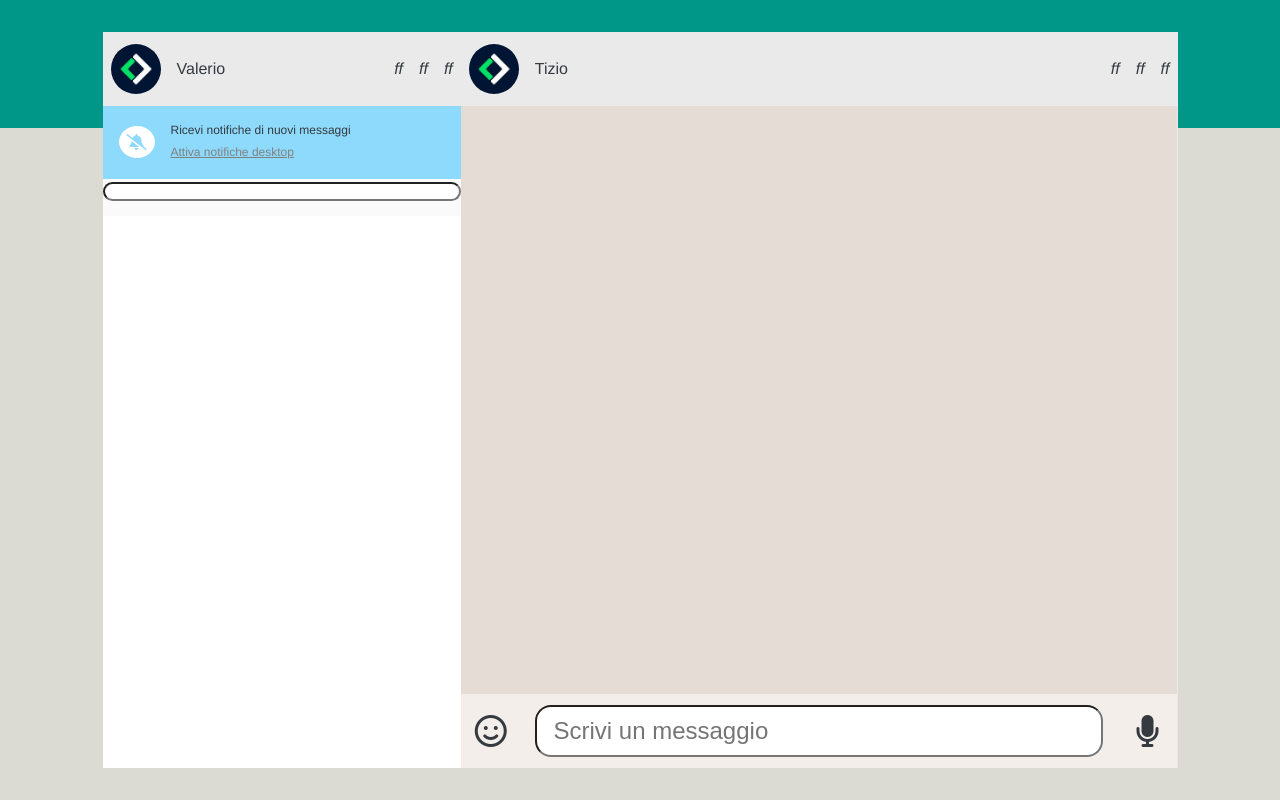
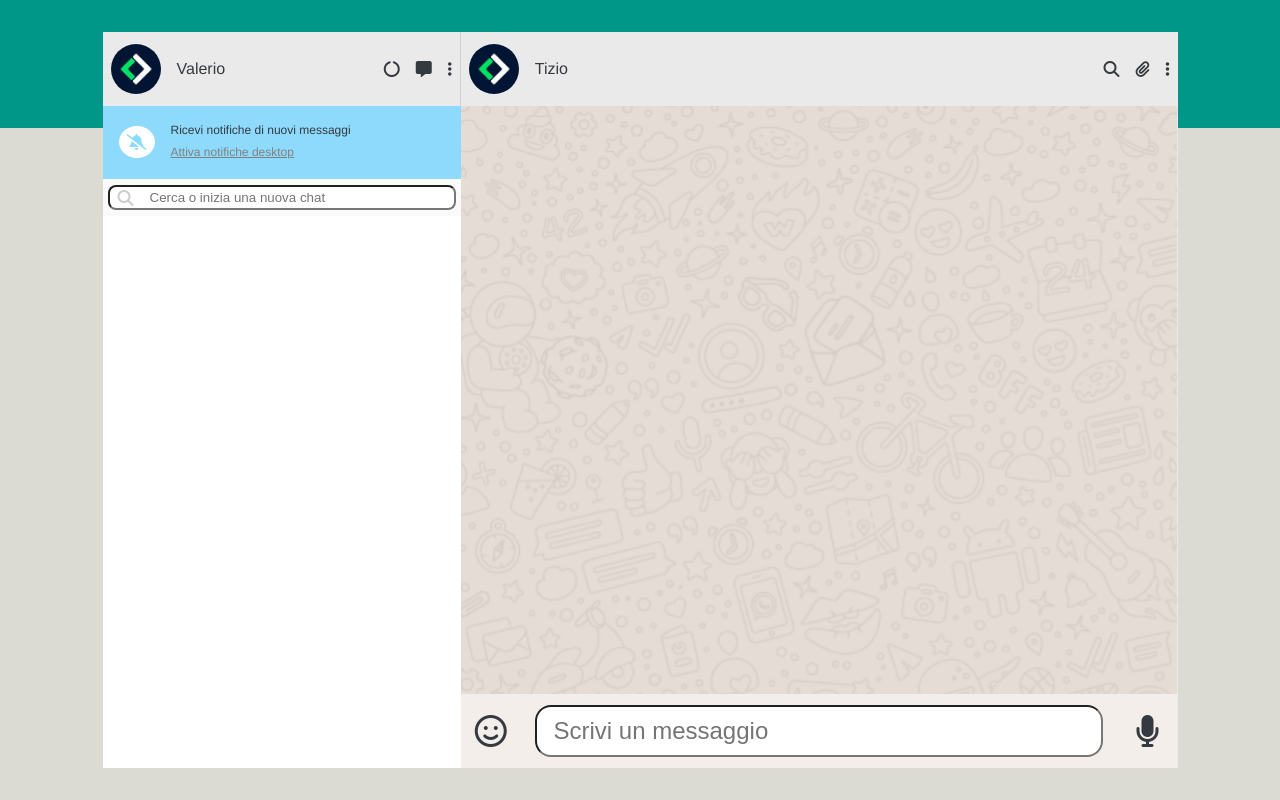
Before and after one commit to ValerioViteritti/vue-boolzapp, a plain HTML site: page index.html in a window 1280 px wide. Drawn offline with nearby package versions, Linux system fonts and the light colour scheme.

Commit message:
0.0.7 fixate varie modifiche all'html e al css

```diff
--- a/css/style.css
+++ b/css/style.css
@@ -34,6 +34,7 @@ img{
 #profilo-utente{
     background-color: #eaeaea;
     height: calc(100% / 20 * 2);
+    border-right: 1px solid rgb(209, 209, 209);
 
 }
 
@@ -57,6 +58,29 @@ img{
 #barra-ricerca{
     background-color:#fafafa;
     height: calc(100% / 20 * 1);
+    position: relative;
+}
+
+#barra-ricerca input{
+    width: 100%;
+    padding-left: 2.5rem; /* spazio per l'icona */
+    box-sizing: border-box;
+    background-color: #ffffff;
+}
+
+#barra-ricerca .fa-magnifying-glass{
+    position: absolute;
+    top: 50%;
+    left: 15px; /* distanza dal bordo sinistro */
+    transform: translateY(-50%);
+    color: #ccc; /* colore dell'icona */
+}
+
+#barra-cerca-utente{
+    background-color: #ffffff;
+    border-radius: 0.5rem;
+    padding: 0 1rem;
+    margin: 0 5px;
 }
 
 #contatti{
@@ -77,7 +101,7 @@ img{
 }
 
 #messaggistica{
-    background-image: ;
+    background-image: url("../img/28719144-86dc0f70-73b1-11e7-911d-60d70fcded21.png");
     height: calc(100% / 20 * 16);
 }
 
--- a/index.html
+++ b/index.html
@@ -3,7 +3,7 @@
 <head>
     <meta charset="UTF-8">
     <meta name="viewport" content="width=device-width, initial-scale=1.0">
-    <title></title>
+    <title><i class="fa-brands fa-whatsapp"></i></title>
 
     <!-- Link BOOTSTRAP
     <link href="https://cdn.jsdelivr.net/npm/bootstrap@5.3.3/dist/css/bootstrap.min.css" rel="stylesheet" integrity="sha384-QWTKZyjpPEjISv5WaRU9OFeRpok6YctnYmDr5pNlyT2bRjXh0JMhjY6hW+ALEwIH" crossorigin="anonymous"> -->
@@ -32,9 +32,9 @@
                             <span class="gap-item">Valerio</span>
                         </div>
                         <div class="float-right h-100 d-flex align-items-center">
-                            <i class="gap-item">ff</i>
-                            <i class="gap-item">ff</i>
-                            <i class="gap-item">ff</i>
+                            <i class="fa-solid fa-circle-notch gap-item pointer"></i>
+                            <i class="fa-solid fa-message gap-item pointer"></i>
+                            <i class="fa-solid fa-ellipsis-vertical gap-item pointer"></i>
                         </div>
                     </div>
                     <!-- NOTIFICHE -->
@@ -47,8 +47,9 @@
 
                     </div>
                     <!-- BARRA RICERCA -->
-                    <div id="barra-ricerca">
-                        <input type="text" name="" id="barra-messaggio" class="w-100">
+                    <div id="barra-ricerca" class="d-flex align-items-center h-100">
+                        <i class="fa-solid fa-magnifying-glass"></i>
+                        <input type="text" name="" id="barra-cerca-utente" class="w-100 h-70" placeholder="Cerca o inizia una nuova chat">
                     </div>
                     <!-- CONTATTI -->
                     <div id="contatti"></div>
@@ -59,13 +60,13 @@
                     <!-- CONTATTO ATTIVO -->
                     <div id="contatto-attivo">
                         <div class="float-left h-100 d-flex align-items-center">
-                            <img src="img/download.png" alt="" class="gap-item">
+                            <img id="foto-contatto-attivo" src="img/download.png" alt="" class="gap-item">
                             <span class="gap-item">Tizio</span>
                         </div>
                         <div class="float-right h-100 d-flex align-items-center">
-                            <i class="gap-item">ff</i>
-                            <i class="gap-item">ff</i>
-                            <i class="gap-item">ff</i>
+                            <i class="fa-solid fa-magnifying-glass gap-item pointer"></i>
+                            <i class="fa-solid fa-paperclip gap-item pointer"></i>
+                            <i class="fa-solid fa-ellipsis-vertical gap-item pointer"></i>
                         </div>
                     </div>
                     <!-- SCHERMATA MESSAGGI -->
```
Also changed, not shown: img/28719144-86dc0f70-73b1-11e7-911d-60d70fcded21.png (added).
